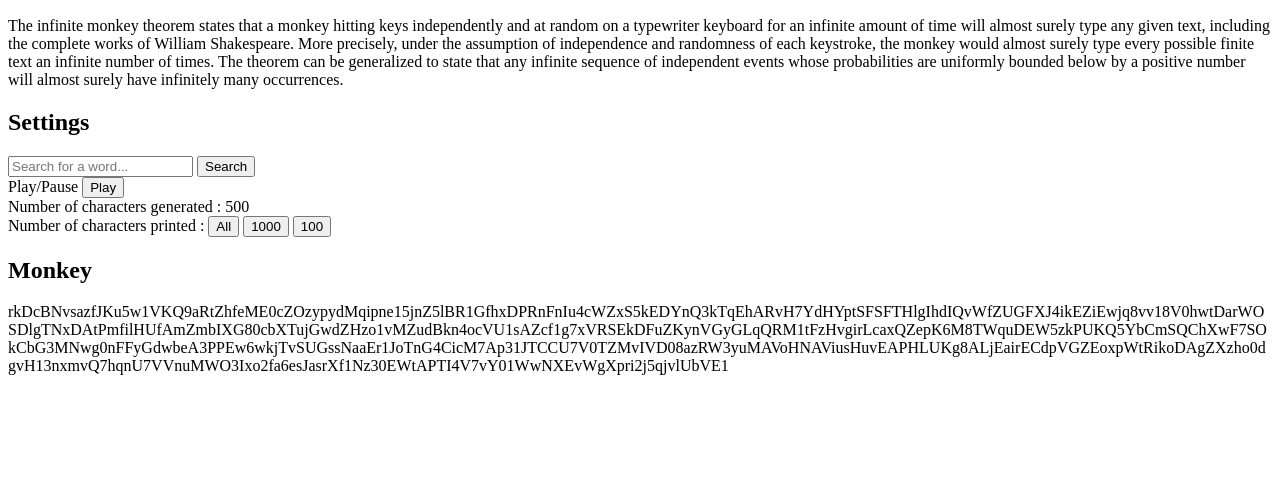
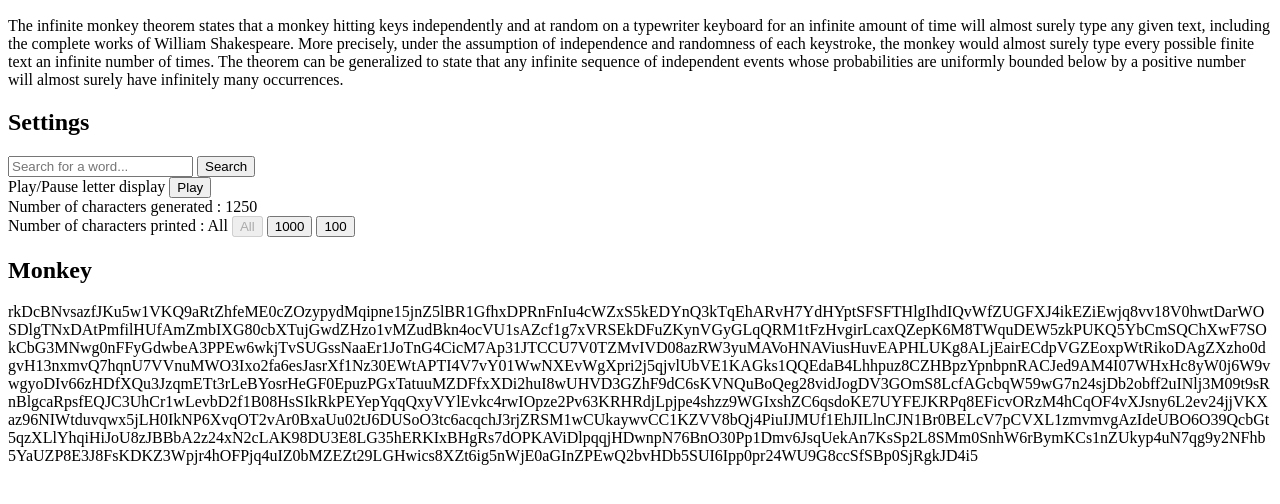
Before and after one commit to Ekith/InfiniteMonkey, a plain HTML site: page index.html in a window 1280 px wide. Shown: the part 110-614 px from the top of the page. Drawn offline with Linux system fonts and the light colour scheme.

Commit message:
Add favicon + some modifications

```diff
--- a/index.html
+++ b/index.html
@@ -6,6 +6,7 @@
 </head>
 <script src="index.js"></script>
 <link rel="stylesheet" href="./main.css" type="text/css">
+<link rel="shortcut icon" href="./favicon.png" type="x-icon" />
 <body>
 
     <h1>Infinite Monkey</h1>
@@ -24,7 +25,7 @@
     </div>
 
     <div id="pause">
-        <label>Play/Pause</label>
+        <label>Play/Pause letter display</label>
         <button id="pauseButton"></button>
     </div>
 
@@ -44,7 +45,6 @@
     <h2>Monkey</h2>
 
     <div id="monkey">
-
     </div>
 
 
--- a/index.js
+++ b/index.js
@@ -70,7 +70,7 @@ function init() {
 
     console.log("2 " + readFile("monkey.txt"));
 
-    let interval1 = window.setInterval(addChar, 10);
+    let interval1 = window.setInterval(addChar, 1);
 
     if (pause) {
         document.getElementById("pauseButton").innerHTML = "Pause";
@@ -78,6 +78,15 @@ function init() {
     else {
         document.getElementById("pauseButton").innerHTML = "Play";
     }
+
+    document.getElementById("nbWords").innerHTML = "All";
+    document.getElementById("all").disabled = true;
+    document.getElementById("1000").disabled = false;
+    document.getElementById("100").disabled = false;
+
+
+
+
 
 
     document.getElementById("pauseButton").addEventListener("click", function () {
```
Also changed, not shown: main.css (line endings or trailing spaces), 1 other file.
